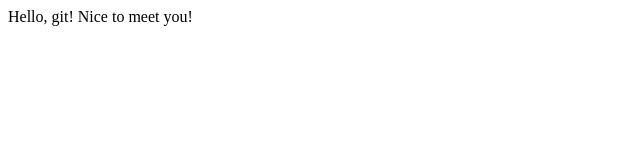
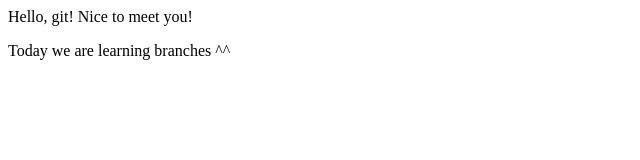
Before and after one commit to aakulgina/learn-git-itgirls, a plain HTML site: page index.html in a window 1280 px wide. Shown: the whole page, without its empty margins (0-640 px from the left). Drawn offline with Linux system fonts and the light colour scheme.

Commit message:
[Task 6.1] Changed html

```diff
--- a/index.html
+++ b/index.html
@@ -8,5 +8,6 @@
 </head>
 <body>
     Hello, git! Nice to meet you!
+    <p>Today we are learning branches ^^</p>
 </body>
 </html>
```
